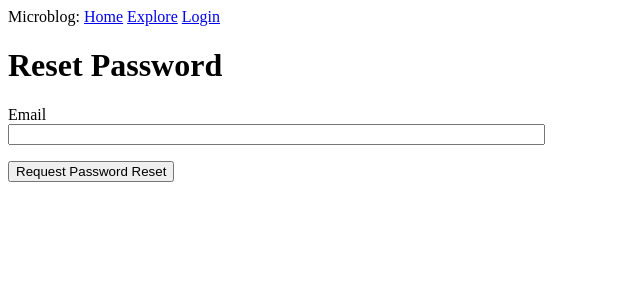
After one commit to sivakarasala/microblog, a Flask app: page /reset_password_request in a window 1280 px wide. The commit adds this page. Shown: the top 300 px of the page, without its empty margins (0-640 px from the left). Run offline with Flask 2, Linux system fonts and the light colour scheme.

Commit message:
Email Support- Reset Password

```diff
--- a/app/__init__.py
+++ b/app/__init__.py
@@ -6,6 +6,7 @@ from config import Config
 from flask_sqlalchemy import SQLAlchemy
 from flask_migrate import Migrate
 from flask_login import LoginManager
+from flask_mail import Mail
 
 app = Flask(__name__)
 app.config.from_object(Config)
@@ -13,6 +14,7 @@ db = SQLAlchemy(app)
 migrate = Migrate(app, db)
 login = LoginManager(app)
 login.login_view = 'login'
+mail = Mail(app)
 
 if not app.debug:
     if app.config['MAIL_SERVER']:
--- a/app/forms.py
+++ b/app/forms.py
@@ -2,6 +2,7 @@ from flask_wtf import FlaskForm
 from wtforms import StringField, PasswordField, BooleanField, SubmitField, TextAreaField
 from wtforms.validators import DataRequired, Email, EqualTo, ValidationError, Length
 from app.models import User
+
 
 
 class LoginForm(FlaskForm):
@@ -27,6 +28,16 @@ class RegistrationForm(FlaskForm):
         if user is not None:
             raise ValidationError('Please use a different email address.')
 
+class ResetPasswordRequestForm(FlaskForm):
+    email = StringField('Email', validators=[DataRequired(), Email()])
+    submit = SubmitField('Request Password Reset')
+
+class ResetPasswordForm(FlaskForm):
+    password = PasswordField('Password', validators=[DataRequired()])
+    password2 = PasswordField(
+        'Repeat Password', validators=[DataRequired(), EqualTo('password')])
+    submit = SubmitField('Request Password Reset')
+
 class EditProfileForm(FlaskForm):
     username = StringField('Username', validators=[DataRequired()])
     about_me = TextAreaField('About me', validators = [Length(min=0, max=140)])
--- a/app/routes.py
+++ b/app/routes.py
@@ -6,6 +6,9 @@ from app import app, db
 from app.forms import LoginForm, RegistrationForm, EditProfileForm, PostForm
 from app.models import User, Post
 from flask_login import current_user, login_user, logout_user, login_required
+from app.forms import ResetPasswordRequestForm
+from app.forms import ResetPasswordForm
+from app.email import send_password_reset_email
 
 
 
@@ -87,6 +90,35 @@ def register():
         return redirect(url_for('login'))
     return render_template('register.html', title='Register', form=form)
 
+@app.route('/reset_password_request', methods=['GET', 'POST'])
+def reset_password_request():
+    if current_user.is_authenticated:
+        return redirect(url_for('index'))
+    form = ResetPasswordRequestForm()
+    if form.validate_on_submit():
+        user = User.query.filter_by(email=form.email.data).first()
+        if user:
+            send_password_reset_email(user)
+        flash("Check your email for the instructions to reset your password")
+        return redirect(url_for('login'))
+    return render_template('reset_password_request.html',
+                            title='Reset Password', form=form)
+
+@app.route('/reset_password/<token>', methods=['GET', 'POST'])
+def reset_password(token):
+    if current_user.is_authenticated:
+        return redirect(url_for('index'))
+    user = User.verify_reset_password_token(token)
+    if not user:
+        return redirect(url_for('index'))
+    form = ResetPasswordForm()
+    if form.validate_on_submit():
+        user.set_password(form.password.data)
+        db.session.commit()
+        flash('Your password has been reset.')
+        return redirect(url_for('login'))
+    return render_template('reset_password.html', form=form)
+
 @app.route('/user/<username>')
 @login_required
 def user(username):
--- a/app/templates/login.html
+++ b/app/templates/login.html
@@ -22,4 +22,8 @@
     <p>{{ form.submit() }}</p>
   </form>
   <p>New User? <a href="{{ url_for('register') }}">Click to Register!</a></p>
+  <p>
+      Forgot Your Password?
+      <a href="{{ url_for('reset_password_request') }}">Click to Reset It</a>
+  </p>
 {% endblock %}
--- /dev/null
+++ b/app/templates/reset_password_request.html
@@ -0,0 +1,16 @@
+{% extends "base.html" %}
+
+{% block content %}
+  <h1>Reset Password</h1>
+  <form action="" method="post">
+    {{ form.hidden_tag() }}
+    <p>
+        {{ form.email.label }}<br>
+        {{ form.email(size=64) }}<br>
+        {% for error in form.email.errors %}
+        <span style="color:red;">[{{ error }}]</span>
+        {% endfor %}
+    </p>
+    <p>{{ form.submit() }}</p>
+  </form>
+{% endblock %}
```
Also changed, not shown: app/email.py (added, +24 -0 lines), app/models.py (+19 -0 lines), app/templates/email/reset_password.html (added, +12 -0 lines), app/templates/email/reset_password.txt (added, +11 -0 lines), app/templates/reset_password.html (added, +23 -0 lines), app.db.
